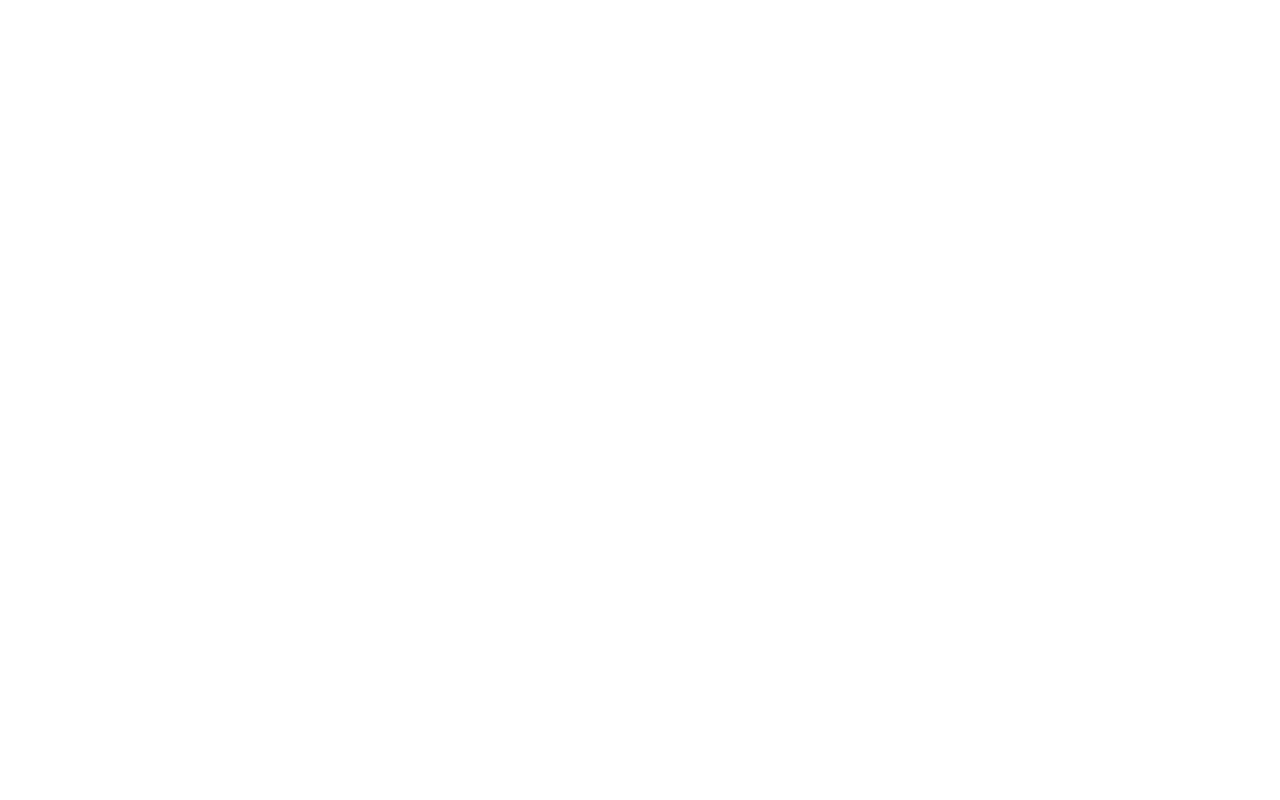
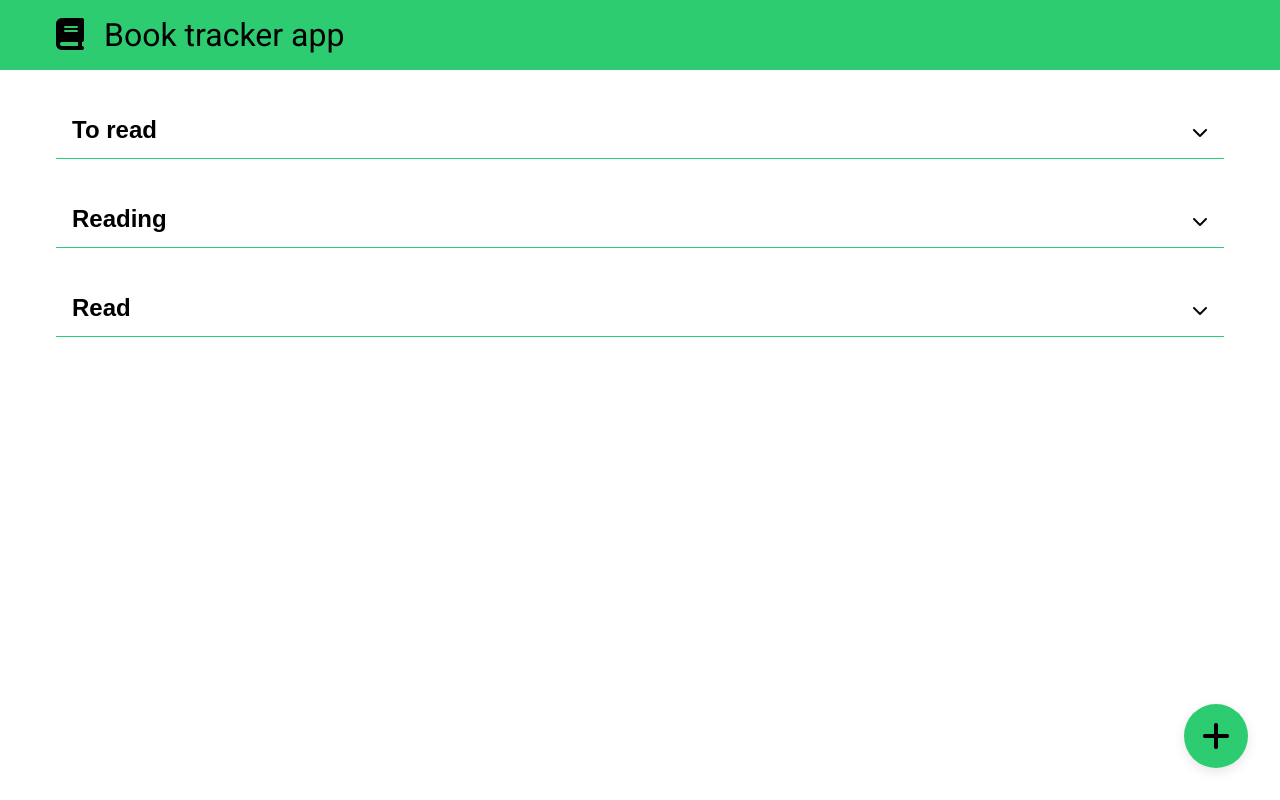
Before and after one commit to kovalov/book-tracker-app, a website built with Vite: page index.html in a window 1280 px wide. Built offline with nearby package versions, Linux system fonts and the light colour scheme.

Commit message:
added page styling

```diff
--- a/index.html
+++ b/index.html
@@ -7,10 +7,75 @@
       name="viewport"
       content="width=device-width, initial-scale=1.0"
     />
+    <script
+      src="https://kit.fontawesome.com/27162ffc55.js"
+      crossorigin="anonymous"
+    ></script>
     <title>Vite App</title>
   </head>
-  <body>
-    <div id="app"></div>
+  <body class="page">
+    <header class="page-header">
+      <div class="page-header__container page-container">
+        <a href="#" class="page-header__link">
+          <i class="page-header__icon fa-solid fa-book fa-2x"></i>
+        </a>
+        <span class="page-header__title">Book tracker app</span>
+      </div>
+    </header>
+    <main class="page-main">
+      <div class="page-main__container page-container">
+        <div class="page-main__accordion">
+          <div class="page-main__accordion-item">
+            <button class="page-main__accordion-item-header">
+              <h2 class="page-main__accordion-item-title">To read</h2>
+              <i
+                class="page-main__accordion-item-icon fa-solid fa-chevron-down"
+              ></i>
+            </button>
+            <div class="page-main__accordion-item-content">
+              <p class="page-main__accordion-item-text">
+                Lorem ipsum dolor sit amet consectetur adipisicing
+                elit. Iure dolore illum eligendi tempore eaque facere
+                voluptates molestias possimus ex! Itaque.
+              </p>
+            </div>
+          </div>
+          <div class="page-main__accordion-item">
+            <button class="page-main__accordion-item-header">
+              <h2 class="page-main__accordion-item-title">Reading</h2>
+              <i
+                class="page-main__accordion-item-icon fa-solid fa-chevron-down"
+              ></i>
+            </button>
+            <div class="page-main__accordion-item-content">
+              <p class="page-main__accordion-item-text">
+                Lorem ipsum dolor sit amet consectetur adipisicing
+                elit. Iure dolore illum eligendi tempore eaque facere
+                voluptates molestias possimus ex! Itaque.
+              </p>
+            </div>
+          </div>
+          <div class="page-main__accordion-item">
+            <button class="page-main__accordion-item-header">
+              <h2 class="page-main__accordion-item-title">Read</h2>
+              <i
+                class="page-main__accordion-item-icon fa-solid fa-chevron-down"
+              ></i>
+            </button>
+            <div class="page-main__accordion-item-content">
+              <p class="page-main__accordion-item-text">
+                Lorem ipsum dolor sit amet consectetur adipisicing
+                elit. Iure dolore illum eligendi tempore eaque facere
+                voluptates molestias possimus ex! Itaque.
+              </p>
+            </div>
+          </div>
+        </div>
+      </div>
+    </main>
+    <button class="page-button">
+      <i class="page-button__icon fa-solid fa-plus fa-2x"></i>
+    </button>
     <script type="module" src="/main.js"></script>
   </body>
 </html>
--- a/main.scss
+++ b/main.scss
@@ -1 +1,5 @@
 @import './styles/reset.scss';
+@import './styles/general.scss';
+@import './styles/header.scss';
+@import './styles/main.scss';
+@import './styles/button.scss';
--- /dev/null
+++ b/styles/button.scss
@@ -0,0 +1,26 @@
+.page-button {
+  position: fixed;
+  height: 1rem;
+  width: 1rem;
+  bottom: 0;
+  right: 0;
+  padding: 2rem;
+  margin: 2rem;
+  background-color: $primary-color;
+  border-radius: 50%;
+  box-shadow: $main-shadow;
+  transition: background-color 0.25s ease-in-out,
+    box-shadow 0.25s ease-in-out;
+
+  &:hover {
+    background-color: lighten($primary-color, 10%);
+    box-shadow: none;
+  }
+}
+
+.page-button__icon {
+  position: absolute;
+  top: 50%;
+  left: 50%;
+  transform: translate(-50%, -50%);
+}
--- /dev/null
+++ b/styles/general.scss
@@ -0,0 +1,18 @@
+@import url('https://fonts.googleapis.com/css2?family=Roboto:wght@400;500&display=swap');
+
+$primary-color: #2ecc70;
+$white-color: #fff;
+
+$main-font: 'Roboto', sans-serif;
+
+$main-shadow: rgba(0, 0, 0, 0.1) 0px 4px 12px;
+
+body {
+  font-family: $main-font;
+}
+
+.page-container {
+  max-width: 1200px;
+  margin: 0 auto;
+  padding: 0 1rem;
+}
--- /dev/null
+++ b/styles/header.scss
@@ -0,0 +1,14 @@
+.page-header {
+  background-color: $primary-color;
+  margin-bottom: 2rem;
+}
+
+.page-header__container {
+}
+
+.page-header__title {
+  display: inline-block;
+  font-size: 2rem;
+  font-weight: 400;
+  padding: 1rem;
+}
--- /dev/null
+++ b/styles/main.scss
@@ -0,0 +1,35 @@
+.page-main {
+}
+
+.page-main__container {
+}
+
+.page-main__accordion {
+}
+
+.page-main__accordion-item {
+  margin-bottom: 2rem;
+}
+
+.page-main__accordion-item-header {
+  display: flex;
+  justify-content: space-between;
+  align-items: baseline;
+  width: 100%;
+  padding: 1rem;
+  border-bottom: 1px solid $primary-color;
+}
+
+.page-main__accordion-item-title {
+}
+
+.page-main__accordion-item-icon {
+}
+
+.page-main__accordion-item-content {
+  display: none;
+  padding: 1rem;
+  //   display: grid;
+  //   grid-template-columns: repeat(auto-fit, minmax(300px, 1fr));
+  //   gap: 1rem;
+}
--- a/styles/reset.scss
+++ b/styles/reset.scss
@@ -5,3 +5,23 @@
   padding: 0;
   margin: 0;
 }
+
+button {
+  border: 0;
+  margin: 0;
+  background-color: transparent;
+  text-decoration: none;
+  font-size: 1rem;
+  line-height: 1;
+  text-align: center;
+  cursor: pointer;
+}
+
+ul {
+  list-style: none;
+}
+
+a {
+  text-decoration: none;
+  color: inherit;
+}
```
Also changed, not shown: images/book-cover.jpg (added).
